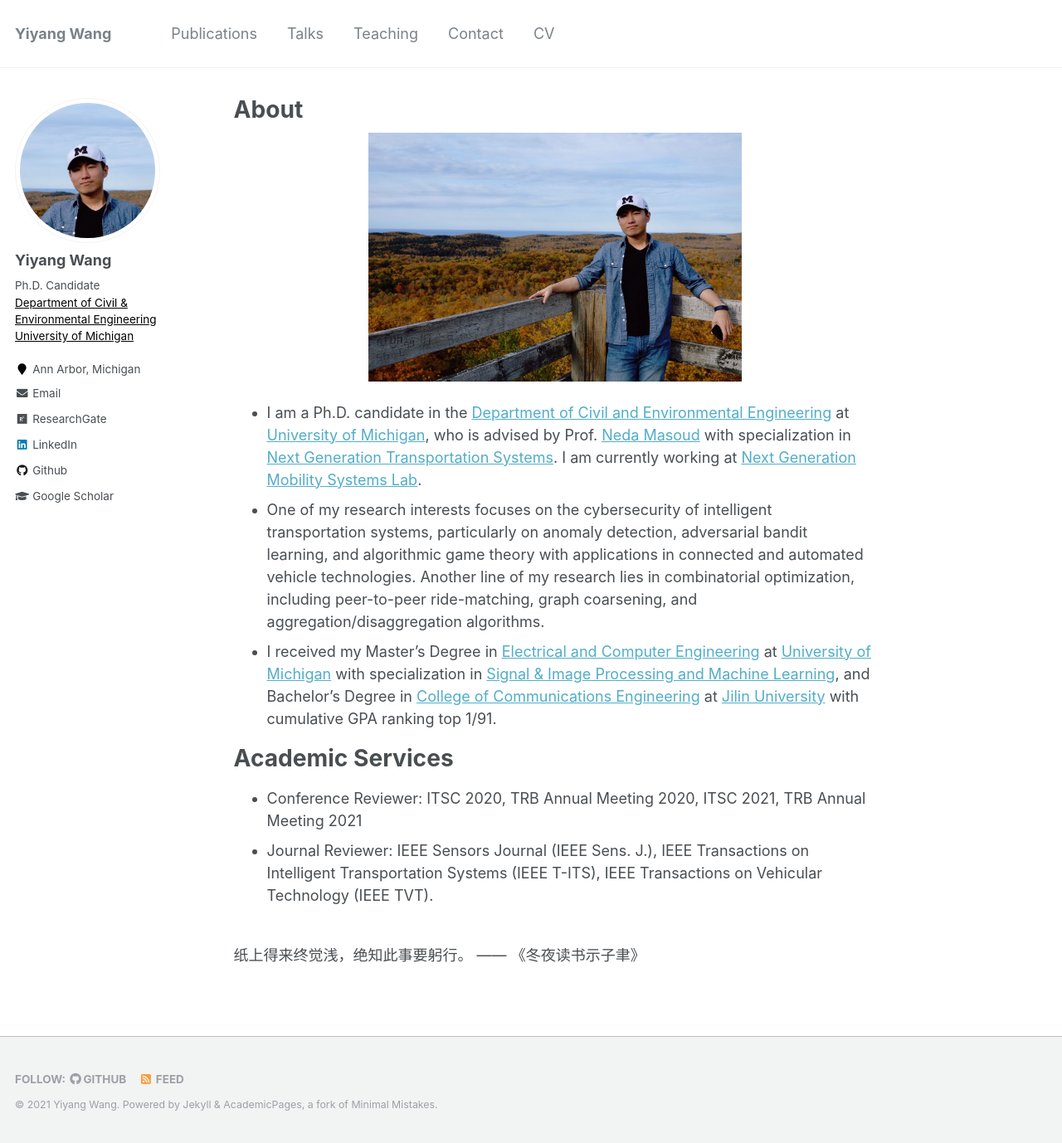
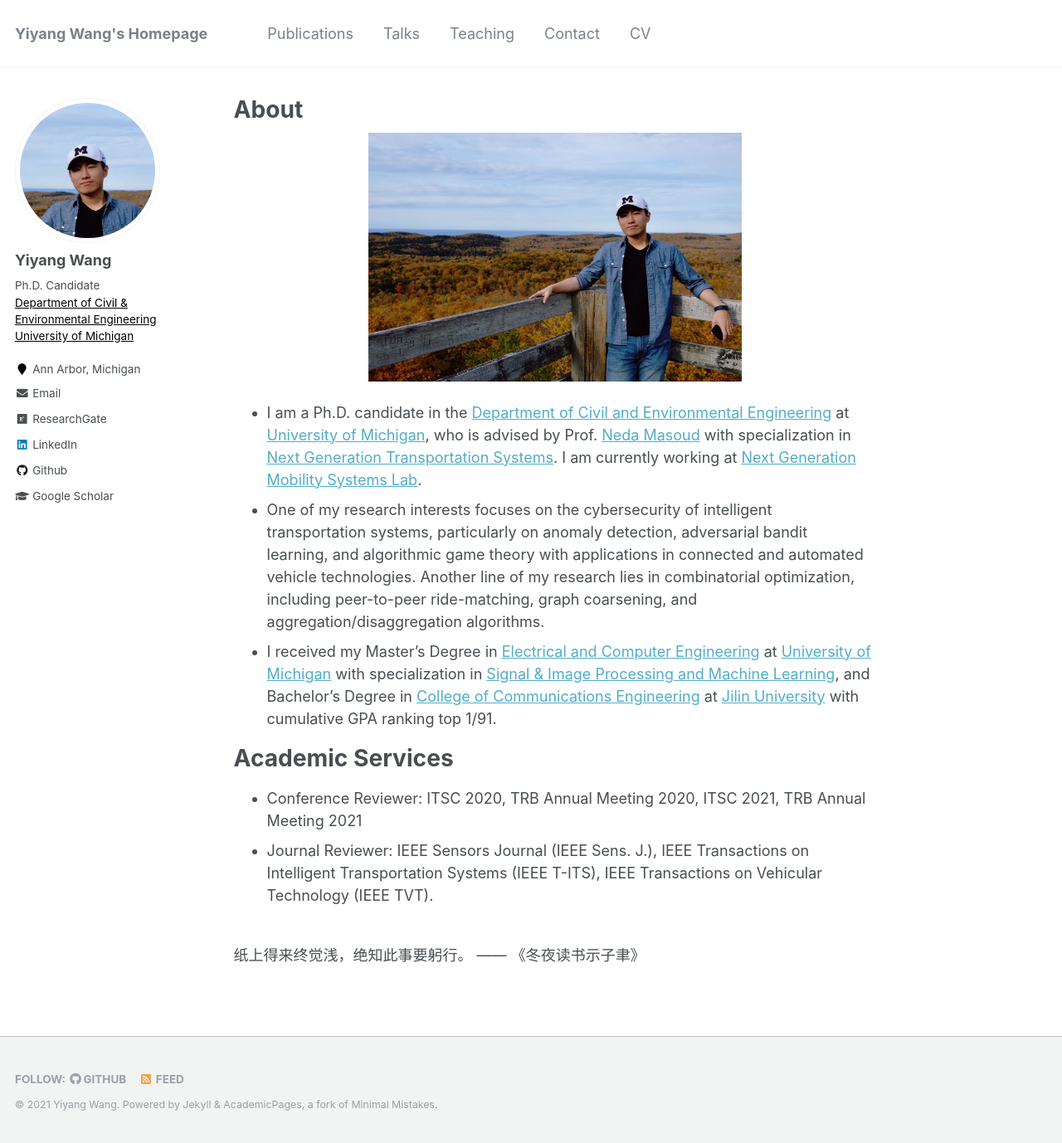
Before and after one commit to yiyangwan/yiyangwan.github.io, a Jekyll site: the page built from _pages/about.md, in a window 1280 px wide and 1378 px high. Shown: the whole window at 83% size. Built offline with Jekyll 4.4.1, drawn with Linux system fonts in a browser that asks for light colours; some of the changed lines change nothing that is shown.

Commit message:
Update _config.yml

```diff
--- a/_config.yml
+++ b/_config.yml
@@ -7,8 +7,7 @@
 
 # Site Settings
 locale                   : "en-US"
-title                    : "Yiyang Wang"
-masthead_title           : "YIYANG WANG | HOME"
+title                    : "Yiyang Wang's Homepage"
 title_separator          : "-"
 name                     : &name "Yiyang Wang"
 description              : &description "Yiyang Wang personal homepage, Ph.D. Candidate at University of Michigan"
```
